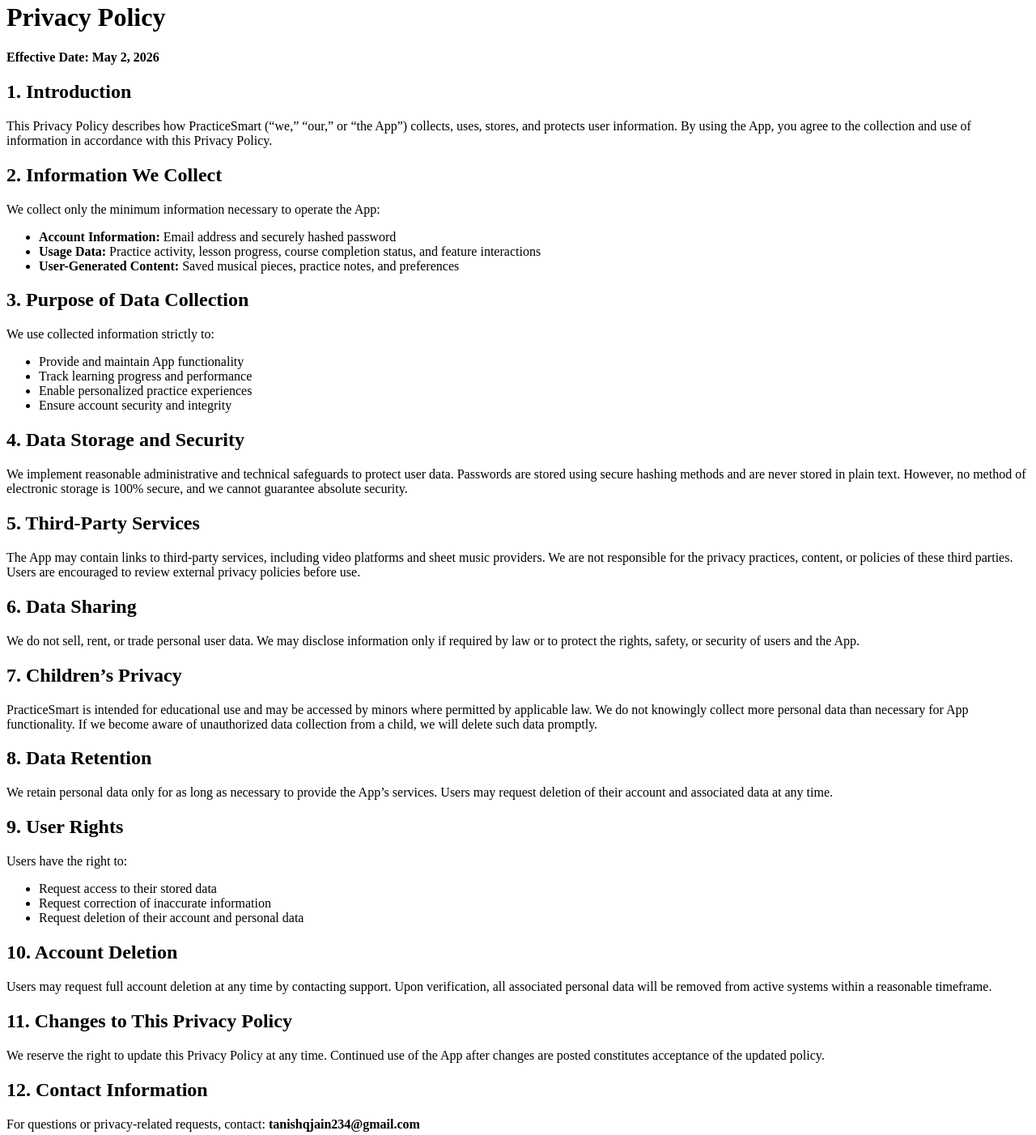
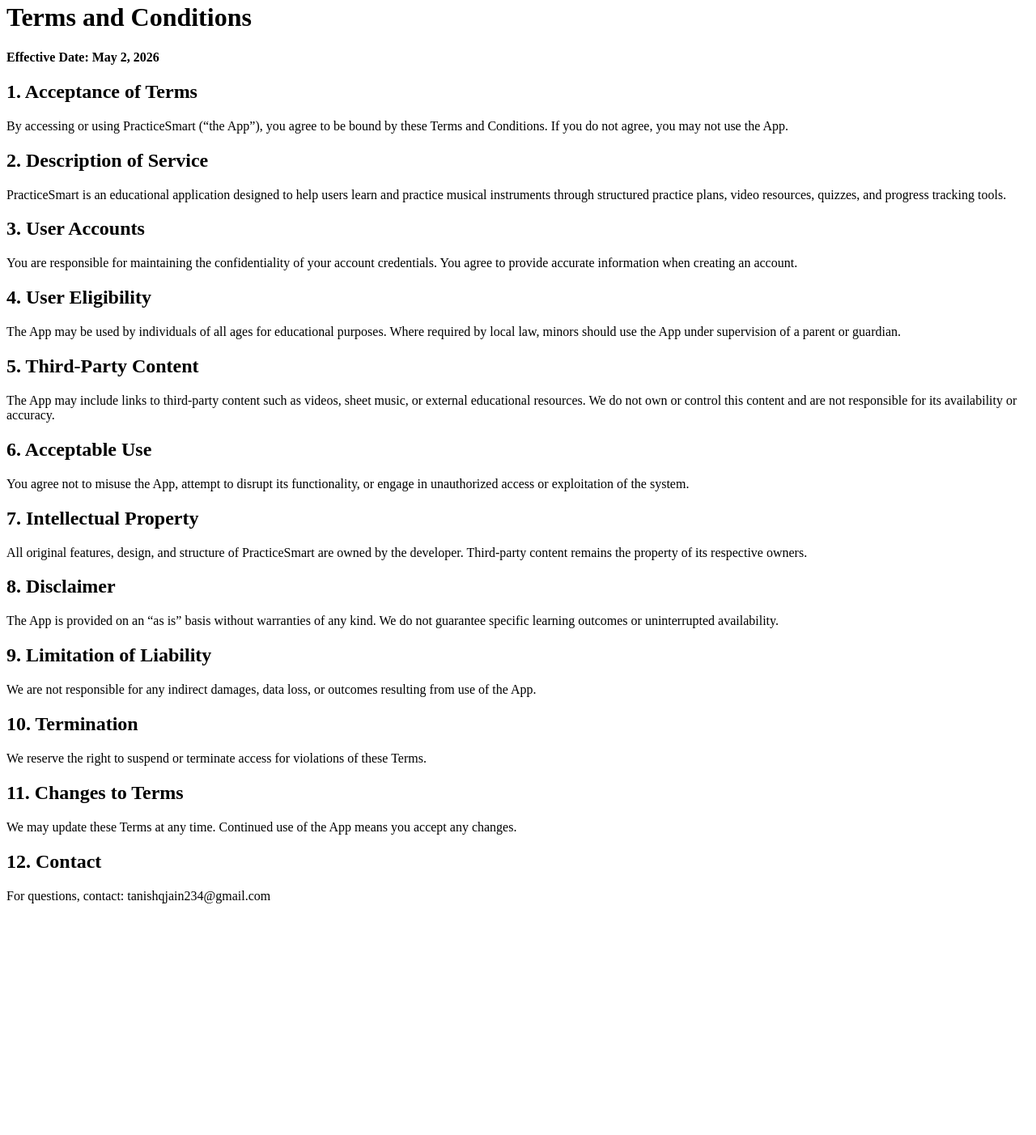
Before and after one commit to tanishqjain404/PracticeSmart-Legal, a plain HTML site: page terms.html in a window 1280 px wide. Shown: the part 18-1420 px from the top of the page at 81% size. After the commit the page ends 1150 px from the top, so only its background shows below. Drawn offline with Linux system fonts and the light colour scheme.

Commit message:
Change Privacy Policy to Terms and Conditions

```diff
--- a/terms.html
+++ b/terms.html
@@ -1,97 +1,48 @@
 <!DOCTYPE html>
 <html>
 <head>
-  <title>Privacy Policy</title>
+  <title>Terms and Conditions</title>
 </head>
 <body>
 
-<h1>Privacy Policy</h1>
-
+<h1>Terms and Conditions</h1>
 <p><strong>Effective Date: May 2, 2026</strong></p>
 
-<h2>1. Introduction</h2>
-<p>
-This Privacy Policy describes how PracticeSmart (“we,” “our,” or “the App”) collects, uses, stores, and protects user information.
-By using the App, you agree to the collection and use of information in accordance with this Privacy Policy.
-</p>
+<h2>1. Acceptance of Terms</h2>
+<p>By accessing or using PracticeSmart (“the App”), you agree to be bound by these Terms and Conditions. If you do not agree, you may not use the App.</p>
 
-<h2>2. Information We Collect</h2>
-<p>We collect only the minimum information necessary to operate the App:</p>
+<h2>2. Description of Service</h2>
+<p>PracticeSmart is an educational application designed to help users learn and practice musical instruments through structured practice plans, video resources, quizzes, and progress tracking tools.</p>
 
-<ul>
-  <li><strong>Account Information:</strong> Email address and securely hashed password</li>
-  <li><strong>Usage Data:</strong> Practice activity, lesson progress, course completion status, and feature interactions</li>
-  <li><strong>User-Generated Content:</strong> Saved musical pieces, practice notes, and preferences</li>
-</ul>
+<h2>3. User Accounts</h2>
+<p>You are responsible for maintaining the confidentiality of your account credentials. You agree to provide accurate information when creating an account.</p>
 
-<h2>3. Purpose of Data Collection</h2>
-<p>We use collected information strictly to:</p>
+<h2>4. User Eligibility</h2>
+<p>The App may be used by individuals of all ages for educational purposes. Where required by local law, minors should use the App under supervision of a parent or guardian.</p>
 
-<ul>
-  <li>Provide and maintain App functionality</li>
-  <li>Track learning progress and performance</li>
-  <li>Enable personalized practice experiences</li>
-  <li>Ensure account security and integrity</li>
-</ul>
+<h2>5. Third-Party Content</h2>
+<p>The App may include links to third-party content such as videos, sheet music, or external educational resources. We do not own or control this content and are not responsible for its availability or accuracy.</p>
 
-<h2>4. Data Storage and Security</h2>
-<p>
-We implement reasonable administrative and technical safeguards to protect user data.
-Passwords are stored using secure hashing methods and are never stored in plain text.
-However, no method of electronic storage is 100% secure, and we cannot guarantee absolute security.
-</p>
+<h2>6. Acceptable Use</h2>
+<p>You agree not to misuse the App, attempt to disrupt its functionality, or engage in unauthorized access or exploitation of the system.</p>
 
-<h2>5. Third-Party Services</h2>
-<p>
-The App may contain links to third-party services, including video platforms and sheet music providers.
-We are not responsible for the privacy practices, content, or policies of these third parties.
-Users are encouraged to review external privacy policies before use.
-</p>
+<h2>7. Intellectual Property</h2>
+<p>All original features, design, and structure of PracticeSmart are owned by the developer. Third-party content remains the property of its respective owners.</p>
 
-<h2>6. Data Sharing</h2>
-<p>
-We do not sell, rent, or trade personal user data.
-We may disclose information only if required by law or to protect the rights, safety, or security of users and the App.
-</p>
+<h2>8. Disclaimer</h2>
+<p>The App is provided on an “as is” basis without warranties of any kind. We do not guarantee specific learning outcomes or uninterrupted availability.</p>
 
-<h2>7. Children’s Privacy</h2>
-<p>
-PracticeSmart is intended for educational use and may be accessed by minors where permitted by applicable law.
-We do not knowingly collect more personal data than necessary for App functionality.
-If we become aware of unauthorized data collection from a child, we will delete such data promptly.
-</p>
+<h2>9. Limitation of Liability</h2>
+<p>We are not responsible for any indirect damages, data loss, or outcomes resulting from use of the App.</p>
 
-<h2>8. Data Retention</h2>
-<p>
-We retain personal data only for as long as necessary to provide the App’s services.
-Users may request deletion of their account and associated data at any time.
-</p>
+<h2>10. Termination</h2>
+<p>We reserve the right to suspend or terminate access for violations of these Terms.</p>
 
-<h2>9. User Rights</h2>
-<p>Users have the right to:</p>
+<h2>11. Changes to Terms</h2>
+<p>We may update these Terms at any time. Continued use of the App means you accept any changes.</p>
 
-<ul>
-  <li>Request access to their stored data</li>
-  <li>Request correction of inaccurate information</li>
-  <li>Request deletion of their account and personal data</li>
-</ul>
-
-<h2>10. Account Deletion</h2>
-<p>
-Users may request full account deletion at any time by contacting support.
-Upon verification, all associated personal data will be removed from active systems within a reasonable timeframe.
-</p>
-
-<h2>11. Changes to This Privacy Policy</h2>
-<p>
-We reserve the right to update this Privacy Policy at any time.
-Continued use of the App after changes are posted constitutes acceptance of the updated policy.
-</p>
-
-<h2>12. Contact Information</h2>
-<p>
-For questions or privacy-related requests, contact: <strong>tanishqjain234@gmail.com</strong>
-</p>
+<h2>12. Contact</h2>
+<p>For questions, contact: tanishqjain234@gmail.com</p>
 
 </body>
 </html>
```
